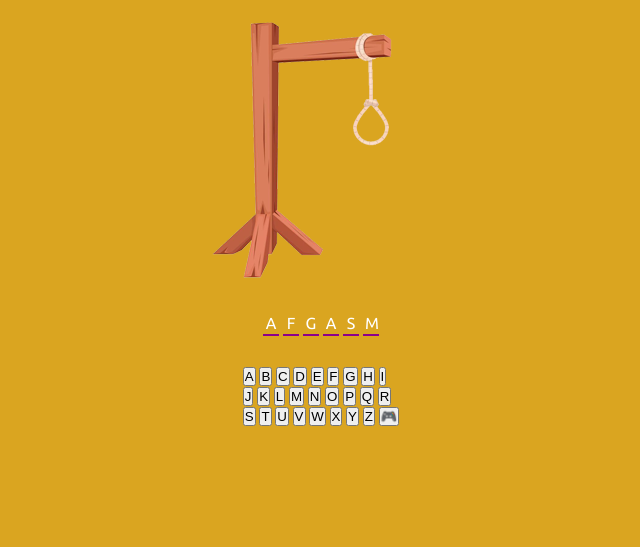
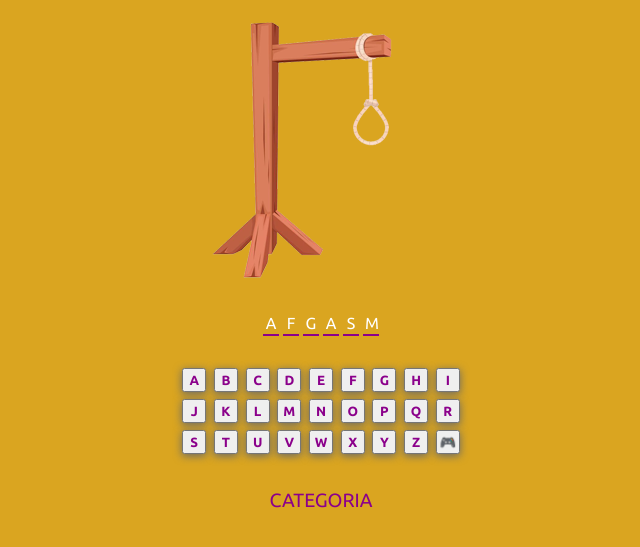
Before and after one commit to apedrodev1/JavaScript-Learning-HUB, a PHP site: page / in a window 1280 px wide. Shown: the top 547 px of the page, without its empty margins (319-959 px from the left). Run offline with PHP 8.4, Linux system fonts and the light colour scheme.

Commit message:
feat: css style buttons

```diff
--- a/sandBox/Jogo Forca/index.html
+++ b/sandBox/Jogo Forca/index.html
@@ -54,7 +54,7 @@
           <button id="btnReiniciar">🎮</button>
         </div>
       </div>
-      <div class="categoria"></div>
+      <div class="categoria">CATEGORIA</div>
       <div class="modal"></div>
     </div>
     <script src="./src/js/script.js" defer></script>
--- a/sandBox/Jogo Forca/src/css/style.css
+++ b/sandBox/Jogo Forca/src/css/style.css
@@ -51,3 +51,26 @@ body {
 .teclado {
   margin-top: 30px;
 }
+
+.teclas button {
+  width: 24px;
+  height: 24px;
+  margin: 2px;
+  margin-bottom: 5px;
+  cursor: pointer;
+  box-shadow: 0px 2px 8px dimgrey;
+  border-radius: 1px solid dimgrey;
+  color: #8b008b;
+  font-weight: 900;
+  font-family: "Ubuntu", sans-serif;
+}
+
+.teclas button:hover {
+  transform: scale(1.3);
+}
+
+.categoria {
+  margin-top: 30px;
+  color: #8b008b;
+  font-size: 1.2rem;
+}
```
Also changed, not shown: sandBox/Jogo Forca/README.md.
